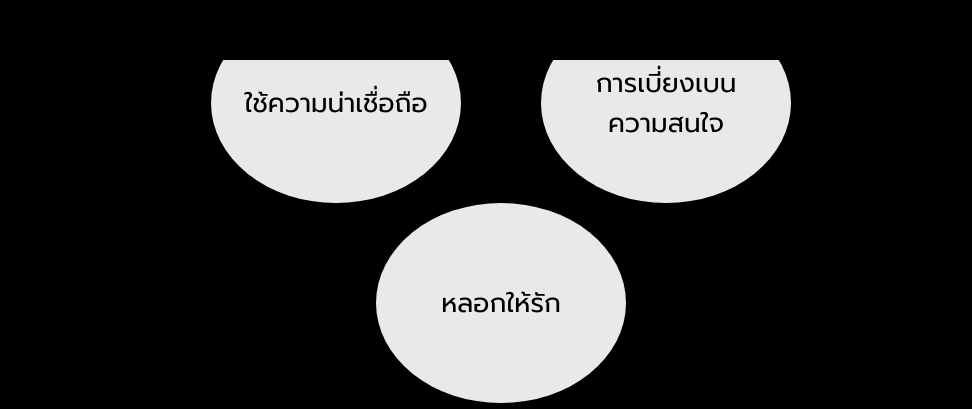
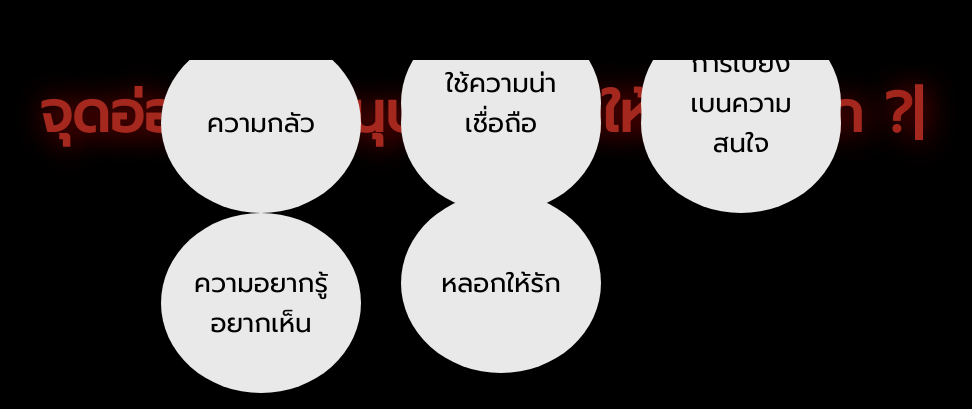
Before and after one commit to lazymodthai/presentation-cybercrime, a React (Create React App) app: page / in a window 1280 px wide. Shown: the part 2388-2797 px from the top of the page, without its empty margins (159-1131 px from the left). Built offline with nearby package versions, Linux system fonts and the light colour scheme.

Commit message:
fix: responsive

```diff
--- a/src/components/Page5.js
+++ b/src/components/Page5.js
@@ -17,27 +17,27 @@ function Page5() {
       </Parallax>
       <div className="textCard">
       <ul>
-        <Parallax speed={70}>
+        <Parallax speed={20}>
           <li>
           ความกลัว
           </li>
         </Parallax>
-        <Parallax speed={70}>
+        <Parallax speed={20}>
           <li>ความเร่งรีบ</li>
         </Parallax>
-        <Parallax speed={70}>
+        <Parallax speed={20}>
           <li>ความโลภ</li>
         </Parallax>
-        <Parallax speed={70}>
+        <Parallax speed={20}>
           <li>ความอยากรู้อยากเห็น</li>
         </Parallax>
-        <Parallax speed={50}>
+        <Parallax speed={40}>
           <li>ใช้ความน่าเชื่อถือ</li>
         </Parallax>
-        <Parallax speed={50}>
+        <Parallax speed={40}>
           <li>การเบี่ยงเบนความสนใจ</li>
         </Parallax>
-        <Parallax speed={50}>
+        <Parallax speed={40}>
           <li>หลอกให้รัก</li>
         </Parallax>
       </ul>
--- a/src/components/Page6.js
+++ b/src/components/Page6.js
@@ -6,7 +6,7 @@ import { TypeAnimation } from "react-type-animation";
 function Page6() {
   return (
     <div className="pageContainer page-5">
-      <Parallax speed={100}>
+      <Parallax speed={50}>
         <TypeAnimation
           className="title"
           sequence={["ข้อมูลที่ถูกขโมยไปอยูที่ไหน ?", 3000]}
@@ -15,13 +15,13 @@ function Page6() {
           repeat={Infinity}
         />
       </Parallax>
-      <Parallax speed={120} translateX={['-600px', '580px']} className="items">
+      <Parallax speed={50} translateX={['-600px', '580px']} className="items">
       4% อยู่ในเว็บไซต์ที่เราใช้งานในชีวิตประจำวันเรียกว่า “Surface Web” ประเภทนี้ค้นหาได้โดยใช้ Search Engine สามารถเข้าถึงได้โดยใช้เว็บเบราเซอร์มาตรฐานที่ไม่ต้องการการกำหนดค่าพิเศษใดๆ
       </Parallax>
-      <Parallax speed={120} translateX={['500px', '-480px']} className="items">
+      <Parallax speed={50} translateX={['500px', '-480px']} className="items">
       90% อยู่ใน Deep Web เป็นข้อมูลหรือเว็บไซต์ที่ไม่ถูกจัดทํา Index โดย Search Engine มาตรฐานทั่วไป เช่น Google หรือ Yahoo นั่นหมายความว่าผู้ใช้ทั่วไปจะไม่สามารถค้นหาเว็บไซต์เหล่านั้นได้เจอผ่าน Search Engine แต่ยังคงสามารถเข้าผ่าน URL ได้ตามปกติ
       </Parallax>
-      <Parallax speed={120} translateX={['-400px', '380px']} className="items">
+      <Parallax speed={50} translateX={['-400px', '380px']} className="items">
       6% อยู่ที่ Dark Web เป็นพื้นที่สีเทาแหล่งที่อยู่อาศัยของพวกแฮกเกอร์ และกลุ่มอาชญากรรมทางคอมพิวเตอร์ “เสนอบริการสิ่งผิดกฎหมายมากมาย”
       </Parallax>
     </div>
--- a/src/components/PageStyles.css
+++ b/src/components/PageStyles.css
@@ -35,7 +35,7 @@
 .textBlock {
     display: block;
     width: 60%;
-    font-size: 2em;
+    font-size: 1.2em;
 }
 
 .textBlock ul {
@@ -77,9 +77,9 @@
 
 .textCard ul li {
     display: flex;
-    width: 250px;
-    height: 200px;
-    margin: 0 40px;
+    width: 200px;
+    height: 180px;
+    margin: 0 20px;
     padding: 10px 30px;
     justify-content: center;
     align-items: center;
@@ -130,7 +130,7 @@
 .items {
     width: 60%;
     display: block;
-    font-size: 1.8em;
+    font-size: 1.7em;
     padding: 20px;
     color: #ffffff;
     font-weight: 600;
@@ -220,12 +220,12 @@
         flex-direction: column;
     }
     .textCard ul li {
-        width: 300px;
-        height: 200px;
+        width: 200px;
+        height: 100px;
         font-size: 0.8em;
     }
     .items{
-        font-size: 1.2  em;
+        font-size: 1em;
     }
     .endImg{
         max-height: 100vh;
```
